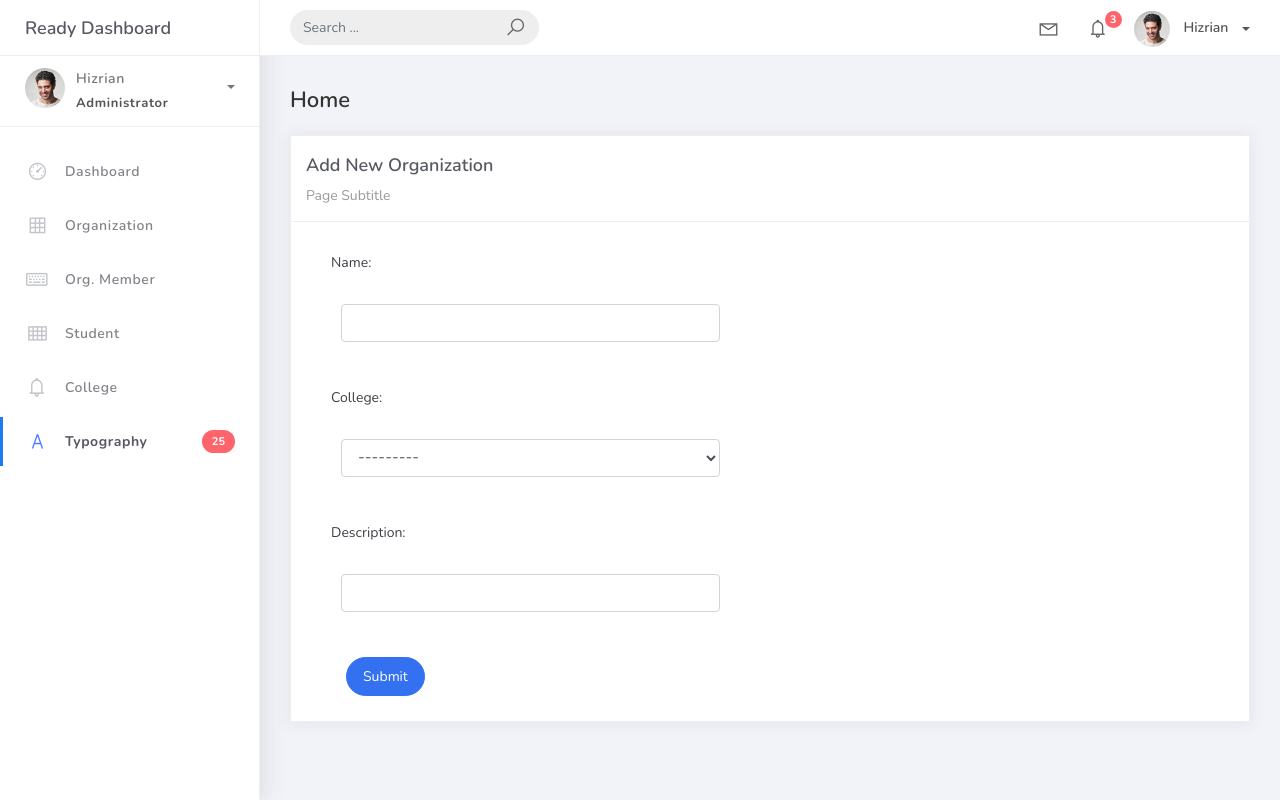
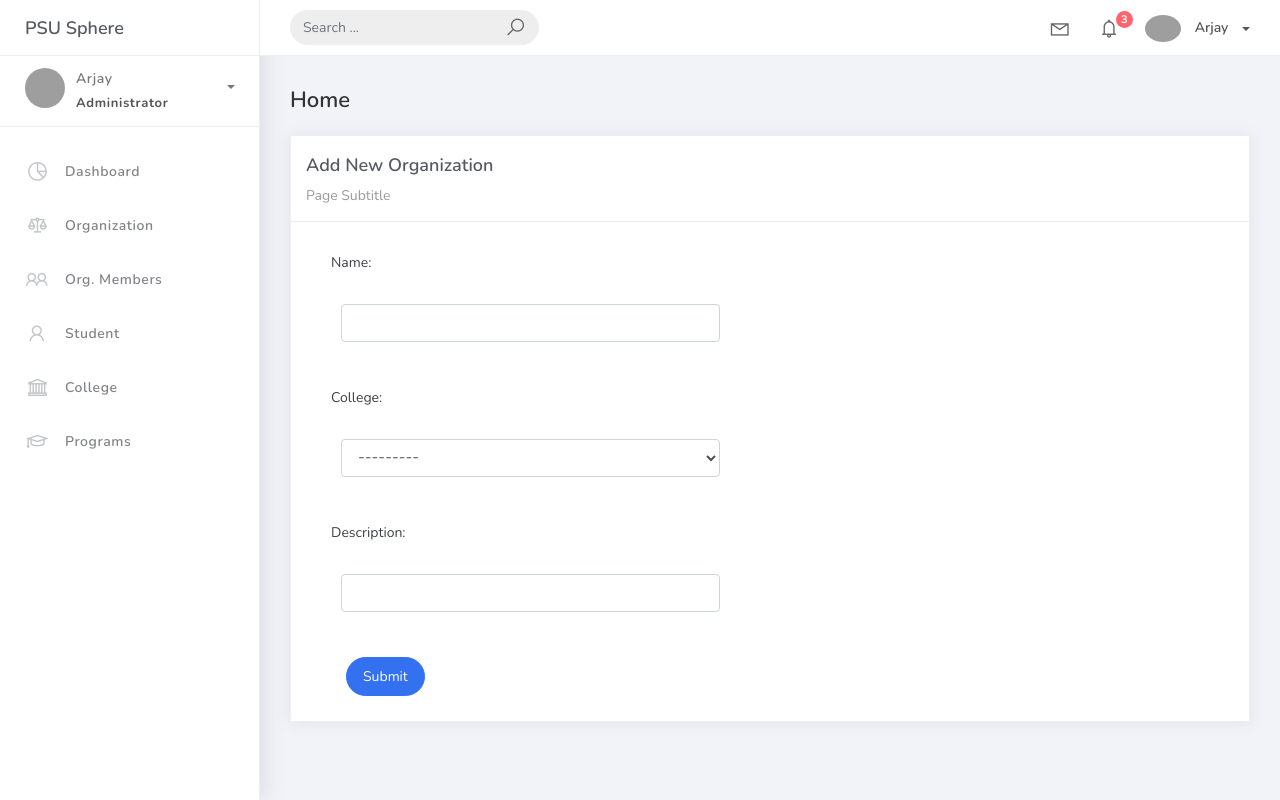
Before and after one commit to Ciiiid/PSUsphere, a Django app: page /student_list/add in a window 1280 px wide. Run offline with Django 5.2, Linux system fonts and the light colour scheme; data comes from the database, SQL or seed files in the repository; both versions use the stored data as it was after the commit; some libraries are stand-ins or nearby versions; grey boxes are pictures that could not be loaded.

Commit message:
base html

```diff
--- a/projectsite/templates/base.html
+++ b/projectsite/templates/base.html
@@ -3,19 +3,19 @@
 <html>
 <head>
 	<meta http-equiv="X-UA-Compatible" content="IE=edge,chrome=1" />
-	<title>{% block title %}PSUSphere{% endblock%}</title>
+	<title>{% block title %}PSUSphere{% endblock %}</title>
 	<meta content='width=device-width, initial-scale=1.0, maximum-scale=1.0, user-scalable=0, shrink-to-fit=no' name='viewport' />
-	<link rel="stylesheet" href="{% static 'css/bootstrap.min.css'%}">
+	<link rel="stylesheet" href="{% static 'css/bootstrap.min.css' %}">
 	<link rel="stylesheet" href="https://fonts.googleapis.com/css?family=Nunito:200,200i,300,300i,400,400i,600,600i,700,700i,800,800i,900,900i">
 	<link rel="stylesheet" href="{% static 'css/ready.css' %}">
-	<link rel="stylesheet" href="{% static 'css/demo.css'%}" >
+	<link rel="stylesheet" href="{% static 'css/demo.css' %}">
 </head>
 <body>
 	<div class="wrapper">
 		<div class="main-header">
 			<div class="logo-header">
-				<a href="index.html" class="logo">
-					Ready Dashboard
+				<a href="{% url 'home'%}" class="logo">
+					PSU Sphere
 				</a>
 				<button class="navbar-toggler sidenav-toggler ml-auto" type="button" data-toggle="collapse" data-target="collapse" aria-controls="sidebar" aria-expanded="false" aria-label="Toggle navigation">
 					<span class="navbar-toggler-icon"></span>
@@ -78,7 +78,7 @@
 										</a>
 										<a href="#">
 											<div class="notif-img">
-												<img src="assets/img/profile2.jpg" alt="Img Profile">
+												<img src="{% static 'img/profile2.jpg' %}" alt="Img Profile">
 											</div>
 											<div class="notif-content">
 												<span class="block">
@@ -104,13 +104,15 @@
 							</ul>
 						</li>
 						<li class="nav-item dropdown">
-							<a class="dropdown-toggle profile-pic" data-toggle="dropdown" href="#" aria-expanded="false"> <img src="{% static 'img/profile.jpg' %}" alt="user-img" width="36" class="img-circle"> <span >Hizrian</span></span> </a>
+							<a class="dropdown-toggle profile-pic" data-toggle="dropdown" href="#" aria-expanded="false">
+                                <img src="{% static 'img/profile1.jpg' %}" alt="user-img" width="36" class="img-circle">
+                                <span >Arjay</span></span> </a>
 							<ul class="dropdown-menu dropdown-user">
 								<li>
 									<div class="user-box">
-										<div class="u-img"><img src="{% static 'img/profile.jpg'%}" alt="user"></div>
+										<div class="u-img"><img src="{% static 'img/profile1.jpg' %}" alt="user"></div>
 										<div class="u-text">
-											<h4>Hizrian</h4>
+											<h4>Arjay</h4>
 											<p class="text-muted">hello@themekita.com</p><a href="profile.html" class="btn btn-rounded btn-danger btn-sm">View Profile</a></div>
 										</div>
 									</li>
@@ -121,7 +123,10 @@
 									<div class="dropdown-divider"></div>
 									<a class="dropdown-item" href="#"><i class="ti-settings"></i> Account Setting</a>
 									<div class="dropdown-divider"></div>
-									<a class="dropdown-item" href="{% url 'logout' %}"><i class="fa fa-power-off"></i>Logout</a>
+									<form class="dropdown-item" method="post" action="{% url 'logout' %}">
+										{% csrf_token %}
+										<button class="btn btn-link m-0 p-0 text-danger" type="submit"><i class="fa fa-power-off"></i> Logout</button>
+									</form>
 								</ul>
 								<!-- /.dropdown-user -->
 							</li>
@@ -133,19 +138,19 @@
 				<div class="scrollbar-inner sidebar-wrapper">
 					<div class="user">
 						<div class="photo">
-							<img src="{% static 'img/profile.jpg' %}">
+							<img src="{% static 'img/profile1.jpg' %}">
 						</div>
 						<div class="info">
 							<a class="" data-toggle="collapse" href="#collapseExample" aria-expanded="true">
 								<span>
-									Hizrian
+									Arjay
 									<span class="user-level">Administrator</span>
 									<span class="caret"></span>
 								</span>
 							</a>
 							<div class="clearfix"></div>
 
-							<div class="collapse in" id="collapseExample" aria-expanded="true" style="">
+							<div class="collapse in" id="collapseExample" aria-expanded="true" style = "">
 								<ul class="nav">
 									<li>
 										<a href="#profile">
@@ -168,40 +173,39 @@
 					</div>
 					<ul class="nav">
 						<li class="nav-item">
-							<a href="index.html">
-								<i class="la la-dashboard"></i>
+							<a href="{% url 'home'%}">
+								<i class="la la-pie-chart"></i>
 								<p>Dashboard</p>
 							</a>
 						</li>
 						<li class="nav-item">
-							<a href="{% url 'organization-list' %}">
-								<i class="la la-table"></i>
-								<p>Organization</p>
+							<a href="{% url 'organization-list'%}">
+								<i class="la la-balance-scale"></i>
+                                <p>Organization</p>
 							</a>
 						</li>
 						<li class="nav-item">
-							<a href="forms.html">
-								<i class="la la-keyboard-o"></i>
-								<p>Org. Member</p>
+							<a href="{% url 'orgmember-list'%}">
+								<i class="la la-users"></i>
+								<p>Org. Members</p>
 							</a>
 						</li>
 						<li class="nav-item">
-							<a href="tables.html">
-								<i class="la la-th"></i>
+							<a href="{% url 'student-list'%}">
+								<i class="la la-user"></i>
 								<p>Student</p>
 							</a>
 						</li>
 						<li class="nav-item">
-							<a href="notifications.html">
-								<i class="la la-bell"></i>
+							<a href="{% url 'college-list'%}">
+								<i class="la la-institution"></i>
 								<p>College</p>
 							</a>
 						</li>
-						<li class="nav-item active">
-							<a href="typography.html">
-								<i class="la la-font"></i>
-								<p>Typography</p>
-								<span class="badge badge-danger">25</span>
+						<li class="nav-item">
+							<a href="{% url 'program-list'%}">
+								<i class="la la-graduation-cap"></i>
+								<p>Programs</p>
 							</a>
 						</li>
 					</ul>
@@ -240,7 +244,7 @@
 <script src="{% static 'js/core/popper.min.js' %}"></script>
 <script src="{% static 'js/core/bootstrap.min.js' %}"></script>
 <script src="{% static 'js/plugin/chartist/chartist.min.js' %}"></script>
-<script src="{% static 'js/plugin/chartist/plugin/chartist-plugin-tooltip.min.js' %}"></script>
+<script src="{% static 'js/plugin/chartist/plugin/chartist-plugin-tooltip.min.js'%}"></script>
 <script src="{% static 'js/plugin/bootstrap-notify/bootstrap-notify.min.js' %}"></script>
 <script src="{% static 'js/plugin/bootstrap-toggle/bootstrap-toggle.min.js' %}"></script>
 <script src="{% static 'js/plugin/jquery-mapael/jquery.mapael.min.js' %}"></script>
```
Also changed, not shown: projectsite/db.sqlite3.
